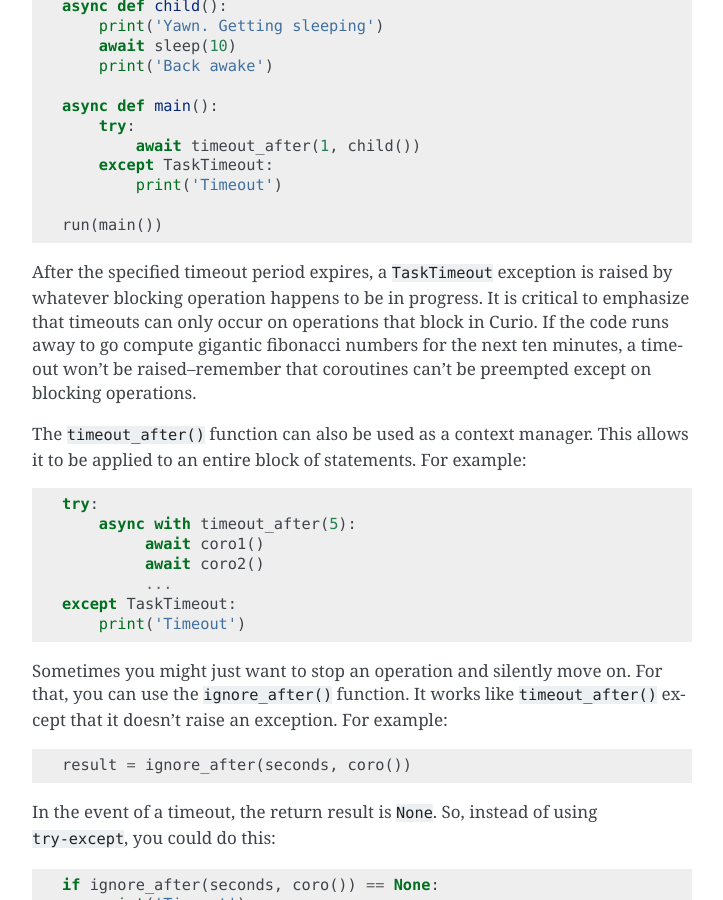
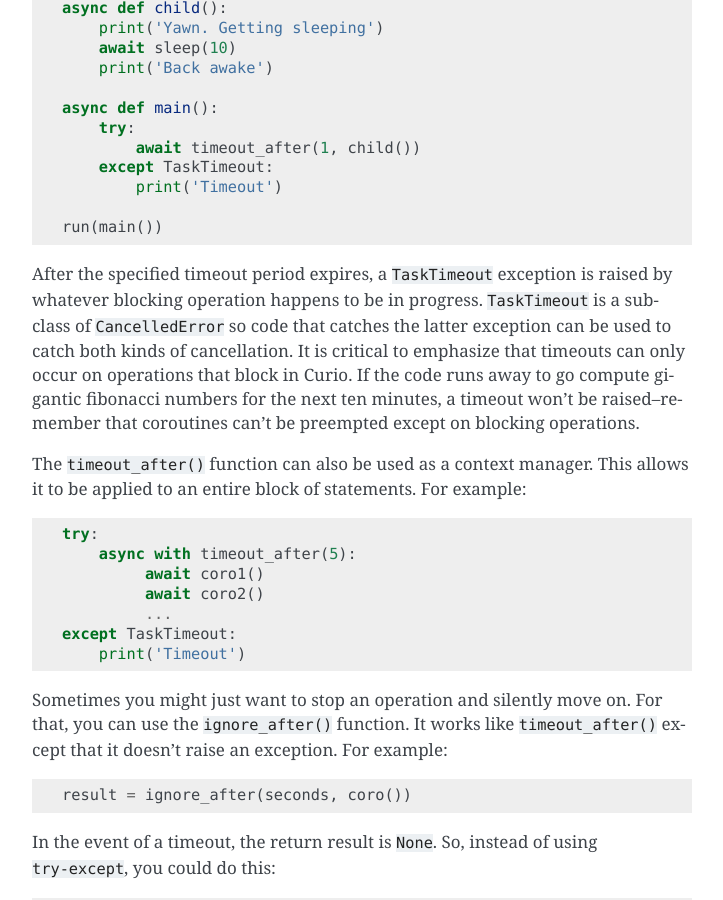
Before and after one commit to bacati9j/curio, a Sphinx documentation site: the page built from docs/devel.rst, in a window 1280 px wide and 900 px high, scrolled down 16351 px. Shown: the whole window, without its empty margins (388-1111 px from the left). Built offline with Sphinx 7.4.7, drawn with Linux system fonts in a browser that asks for light colours; pages that are not in the unit, such as notebooks, are missing from menus; some of the changed text lies outside the part shown.

Commit message:
Added section on defer/allow cancellation to developer guide

```diff
--- a/docs/devel.rst
+++ b/docs/devel.rst
@@ -681,9 +681,10 @@
 
     curio.run(main())
 
-Cancellation only occurs on blocking operations (e.g., the ``curio.sleep()`` call in the child).
-When a task is cancelled, the current operation fails with a ``CancelledError`` exception. This
-exception can be caught::
+Cancellation only occurs on blocking operations involving the
+``await`` keyword (e.g., the ``curio.sleep()`` call in the child).
+When a task is cancelled, the current operation fails with a
+``CancelledError`` exception. This exception can be caught::
 
     async def child(n):
         print('Sleeping')
@@ -722,8 +723,8 @@
 
     run(main())
 
-If you run this code, the ``coro()`` coroutine is cancelled, but its child task continues to run afterwards.
-The output looks like this::
+If you run this code, the ``coro()`` coroutine is cancelled, but its
+child task continues to run afterwards.  The output looks like this::
 
     Sleeping for 10
     Cancelled
@@ -768,11 +769,13 @@
 
 After the specified timeout period expires, a ``TaskTimeout``
 exception is raised by whatever blocking operation happens to be in
-progress.  It is critical to emphasize that timeouts can only
-occur on operations that block in Curio.  If the code runs
-away to go compute gigantic fibonacci numbers for the next ten minutes,
-a timeout won't be raised--remember that coroutines can't be preempted
-except on blocking operations.
+progress.  ``TaskTimeout`` is a subclass of ``CancelledError`` so code that
+catches the latter exception can be used to catch both kinds of cancellation.
+It is critical to emphasize that timeouts can only occur on
+operations that block in Curio.  If the code runs away to go compute
+gigantic fibonacci numbers for the next ten minutes, a timeout won't
+be raised--remember that coroutines can't be preempted except on
+blocking operations.
 
 The ``timeout_after()`` function can also be used as a context manager.
 This allows it to be applied to an entire block of statements. For
@@ -970,7 +973,35 @@
 Controlling Cancellation
 ^^^^^^^^^^^^^^^^^^^^^^^^
 
-Add section about deferring and allowing cancellation.
+Sometimes it is advantageous to defer cancellation or only allow task cancellation at
+specific points in your code.  To defer cancellation, use the ``defer_cancellation`` context
+manager like this::
+
+    async def coro():
+        ...
+        async with defer_cancellation:
+            statements
+            ...
+
+When used, the enclosed statements are allowed to run uninterrupted by any explicit
+cancellation request or timeout.  If a cancellation request has been issued, it won't
+be processed until the next blocking operation outside of the context manager.
+
+There is also a corresponding ``allow_cancellation`` context manager::
+
+    async def coro():
+        ...
+        async with defer_cancellation:
+            statements
+            ...
+             async with allow_cancellation:
+                 statements
+                 ...
+
+``allow_cancellation`` allows you to specify exact points at which cancellation
+and timeouts can be processed.
+
+Both ``defer_cancellation`` and ``allow_cancellation`` can be nested.
 
 Waiting for Multiple Tasks and Concurrency
 ^^^^^^^^^^^^^^^^^^^^^^^^^^^^^^^^^^^^^^^^^^
```
